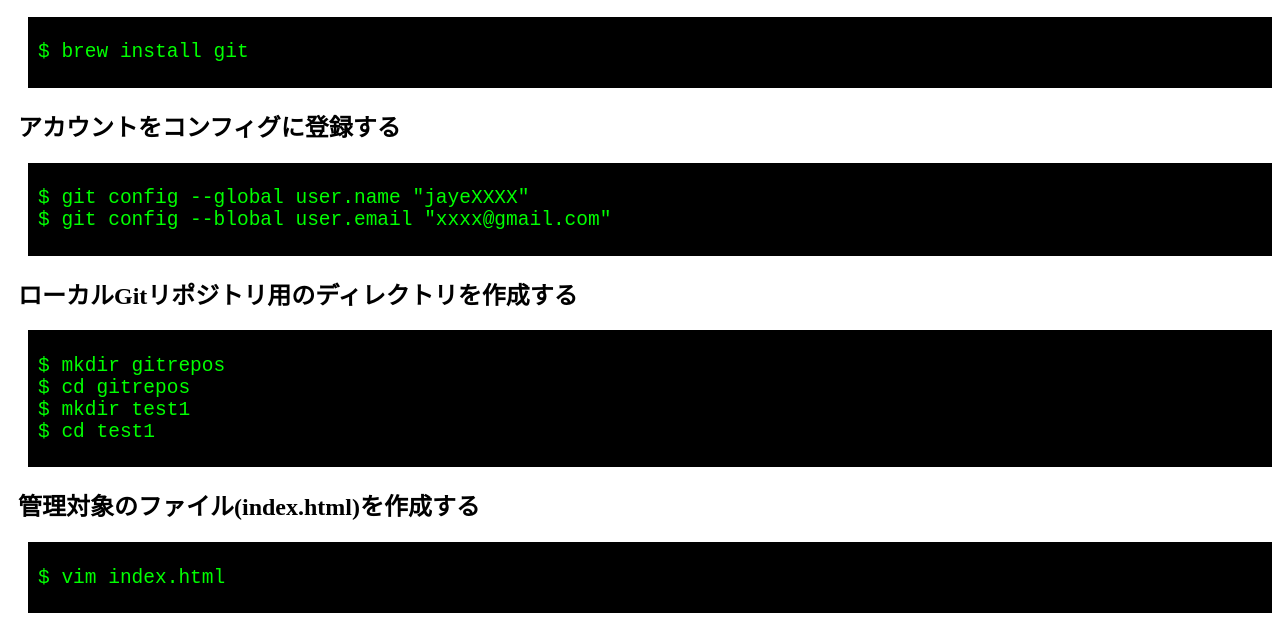
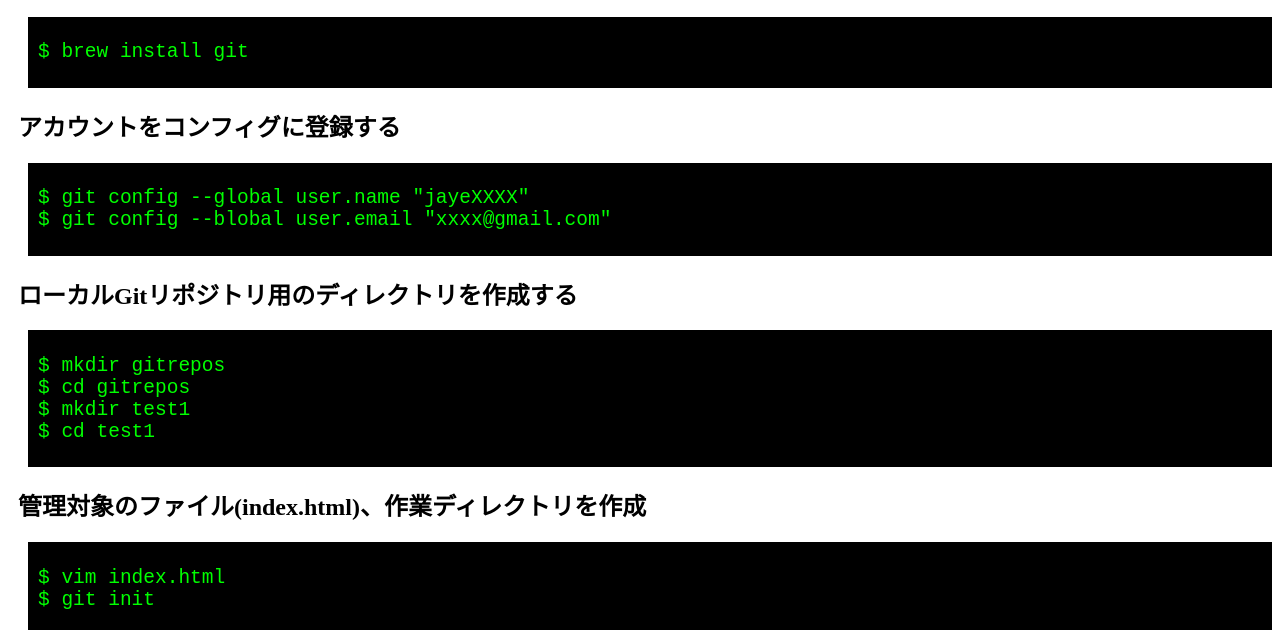
Before and after one commit to jaye0410/test1, a plain HTML site: page index.html in a window 1280 px wide. Shown: the part 127-757 px from the top of the page. Drawn offline with Linux system fonts and the light colour scheme.

Commit message:
git initの説明を追加

```diff
--- a/index.html
+++ b/index.html
@@ -31,9 +31,12 @@
 </pre>
 		</section>
 
-		<h2>管理対象のファイル(index.html)を作成する</h2>
+		<h2>管理対象のファイル(index.html)、作業ディレクトリを作成</h2>
 		<section>
-<pre>$ vim index.html</pre>
+<pre>
+$ vim index.html
+$ git init
+</pre>
 		</section>
 
 		<h2>ローカルリポジトリにコミットする手前のindex領域にファイルをステージングする</h2>
```
